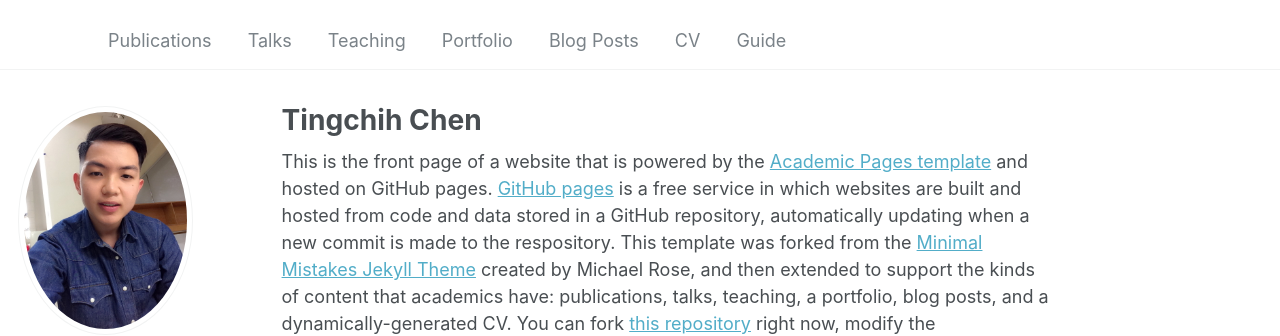
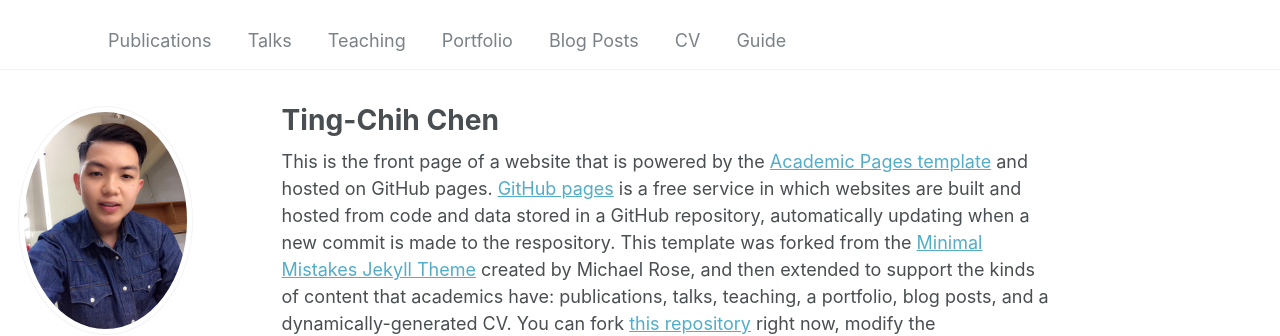
Before and after one commit to tingchihc/tingchihc.github.io, a Jekyll site: the page built from _pages/about.md, in a window 1280 px wide. Shown: the top 336 px of the page. Built offline with Jekyll 4.4.1, drawn with Linux system fonts in a browser that asks for light colours; some web fonts are replaced.

Commit message:
Update about.md

```diff
--- a/_pages/about.md
+++ b/_pages/about.md
@@ -1,6 +1,6 @@
 ---
 permalink: /
-title: "Tingchih Chen"
+title: "Ting-Chih Chen"
 author_profile: true
 redirect_from:
   - /about/
```
